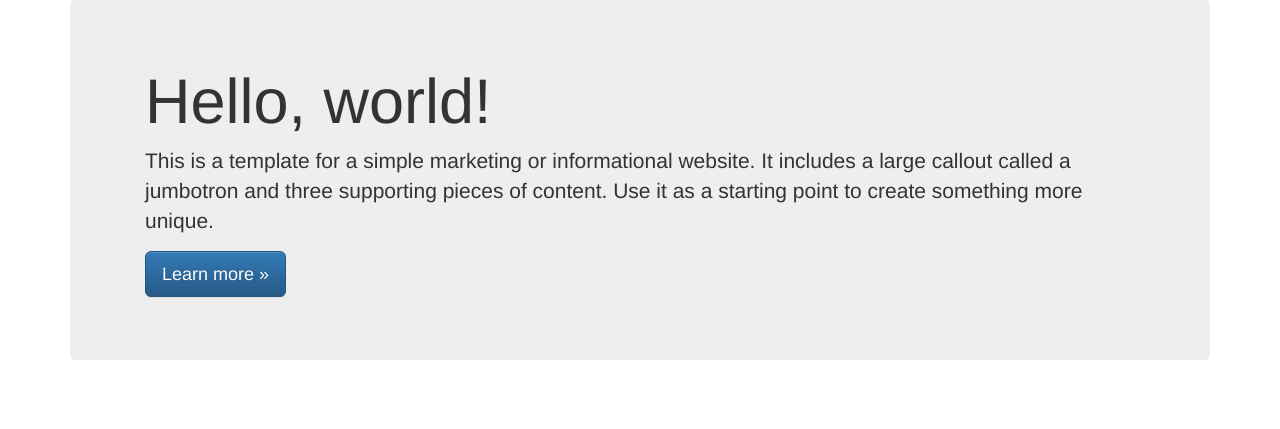
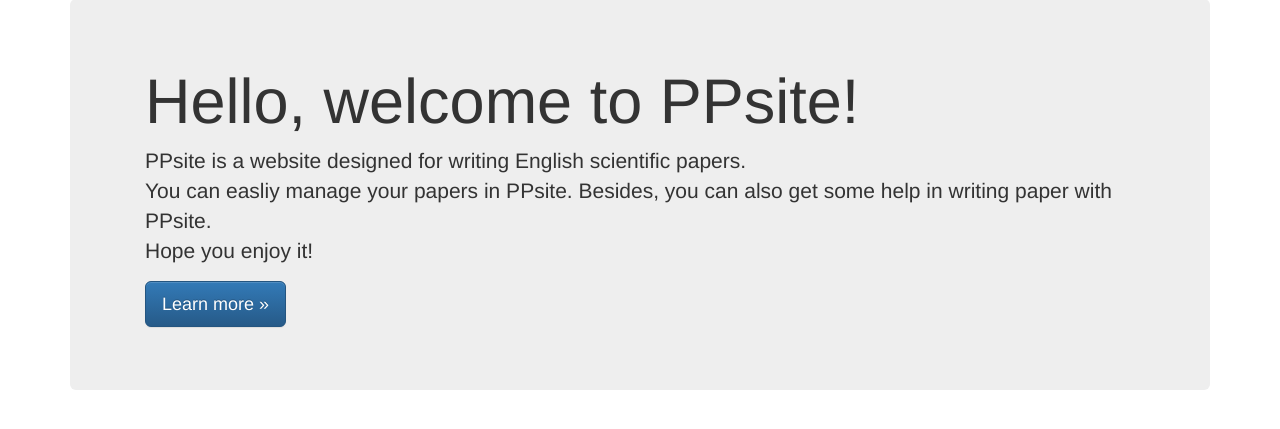
Before and after one commit to chenxingyu-cs/PPsite, a Django app: page / in a window 1280 px wide. Shown: the part 51-480 px from the top of the page. Run offline with Django 3.2, Linux system fonts and the light colour scheme; parts of the project's set-up code (start-up, migrations or seed data) failed here and were passed over; some libraries are stand-ins or nearby versions.

Commit message:
fix bugs

```diff
--- a/disk/views.py
+++ b/disk/views.py
@@ -27,7 +27,7 @@ from whoosh.qparser import QueryParser
 
 
 class VersionForm(forms.Form):
-    upload_file = forms.FileField()
+    head_img = forms.FileField()
 
 @login_required
 def index(request):
--- a/static/templates/home.html
+++ b/static/templates/home.html
@@ -28,8 +28,10 @@
     <!-- Main jumbotron for a primary marketing message or call to action -->
     <div class="jumbotron">
       <div class="container">
-        <h1>Hello, world!</h1>
-        <p>This is a template for a simple marketing or informational website. It includes a large callout called a jumbotron and three supporting pieces of content. Use it as a starting point to create something more unique.</p>
+        <h1>Hello, welcome to PPsite!</h1>
+        <p>PPsite is a website designed for writing English scientific papers. <br>You can
+        easliy manage your papers in PPsite. Besides, you can also get some help in writing
+        paper with PPsite. <br> Hope you enjoy it!</p>
         <p><a class="btn btn-primary btn-lg" href="#" role="button">Learn more &raquo;</a></p>
       </div>
     </div>
```
Also changed, not shown: 5 other files.
